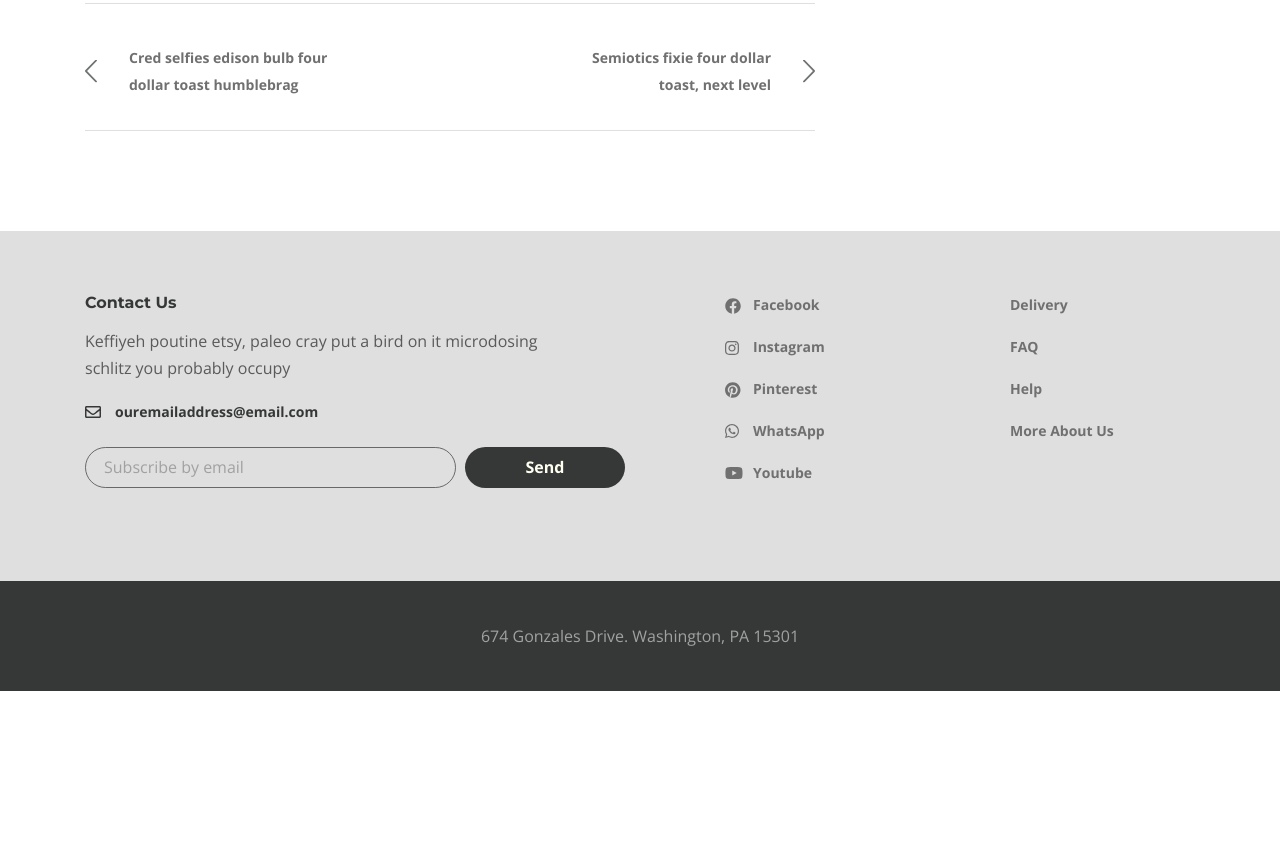
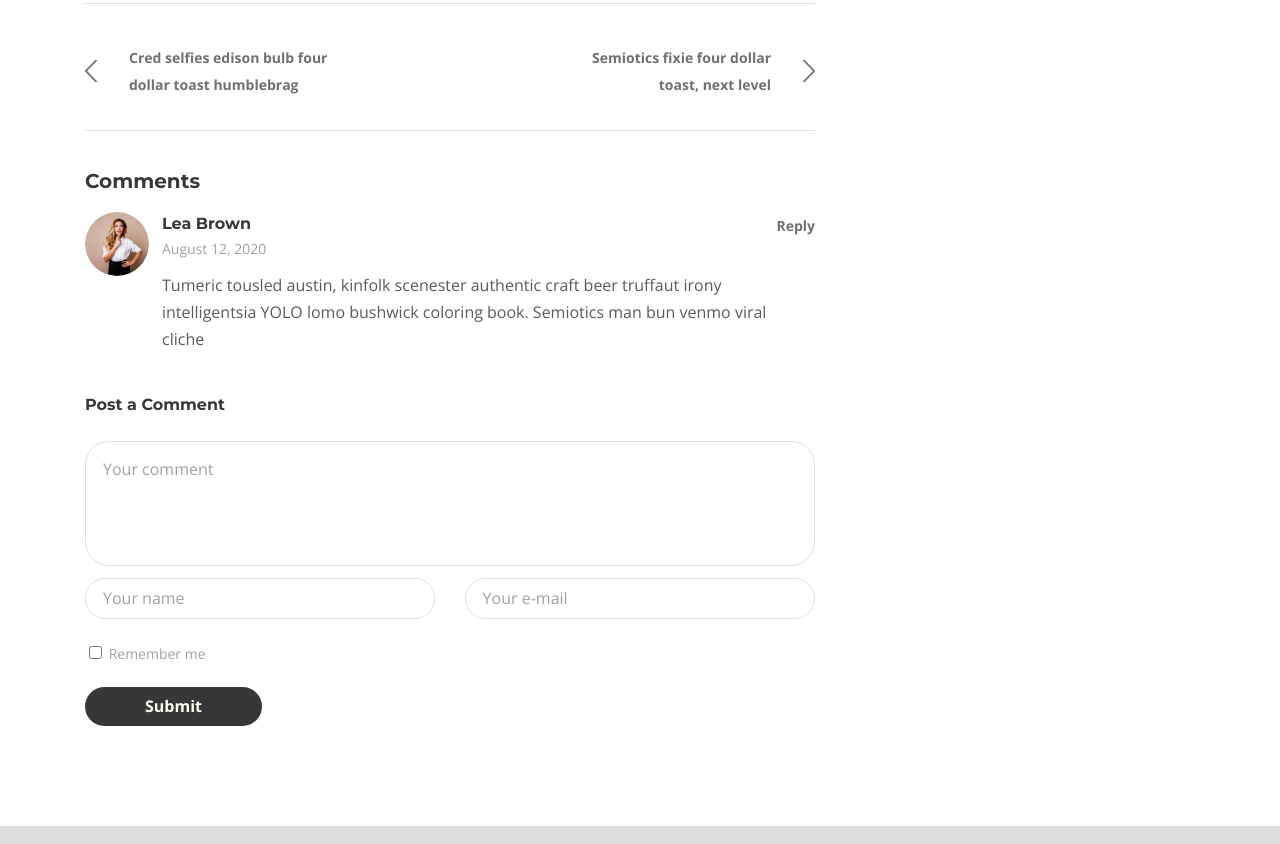
Before and after one commit to User-960/Project-desire, a website: page app/blog-single.html in a window 1280 px wide. Shown: the part 1676-2520 px from the top of the page. Before the commit the page ends 2367 px from the top, so only its background shows below. Drawn offline with nearby package versions, Linux system fonts and the light colour scheme.

Commit message:
Issue 07.04.01 - Add element comments in blog-single.html

```diff
--- a/app/blog-single.html
+++ b/app/blog-single.html
@@ -77,6 +77,9 @@
             <li class="submenu__item">
               <a class="submenu__link" href="#">Blog</a>
             </li>
+            <li class="submenu__item">
+              <a class="submenu__link" href="#">Single Post</a>
+            </li>
           </ul>
         </div>
       </div>
@@ -139,6 +142,40 @@
                   Semiotics fixie four dollar toast, next level
                 </a>
               </div>
+
+              <div class="comments">
+                <h4 class="comments__title">
+                  Comments
+                </h4>
+                <div class="comments__item">
+                  <img class="comments__item-avatar" src="images/content/avatar-1.jpg" alt="avatar">
+                  <div class="comments__item-info">
+                    <p class="comments__name">
+                      Lea Brown
+                    </p>
+                    <p class="comments__date">
+                      August 12, 2020
+                    </p>
+                    <p class="comments__text">
+                      Tumeric tousled austin, kinfolk scenester authentic craft beer truffaut irony intelligentsia YOLO lomo bushwick coloring
+                      book. Semiotics man bun venmo viral cliche
+                    </p>
+                  </div>
+                  <button class="comments__btn-reply" type="submit">Reply</button>
+                </div>
+              </div>
+
+              <form class="post-comments__form">
+                <h4 class="post-comments__form-title">Post a Comment</h4>
+                <textarea class="post-comments__form-textarea" placeholder="Your comment"></textarea>
+                <input class="post-comments__form-input" type="text" placeholder="Your name">
+                <input class="post-comments__form-input" type="email" placeholder="Your e-mail">
+                <label class="post-comments__form-label">
+                  <input class="post-comments__form-label-input" type="checkbox">
+                  Remember me
+                </label>
+                <button class="post-comments__form-btn" type="submit">Submit</button>
+              </form>
             </div>
 
             <aside class="aside">
--- a/app/scss/style.scss
+++ b/app/scss/style.scss
@@ -1027,6 +1027,7 @@
   padding: 40px 0 32px;
   display: flex;
   justify-content: space-between;
+  margin-bottom: 35px;
   &__link {
     position: relative;
     max-width: 243px;
@@ -1056,6 +1057,111 @@
       background-image: url(../images/article-arrow-next.svg);
       right: 0;
     }
+  }
+}
+
+.comments {
+  &__title {
+    font-size: 20px;
+    line-height: 31px;
+    margin-bottom: 15px;
+    color: $title;
+    @extend %title-font;
+  }
+  &__item {
+    display: flex;
+    justify-content: space-between;
+    align-items: flex-start;
+    margin-bottom: 40px;
+  }
+  &__item-avatar {
+    width: 64px;
+    height: 64px;
+    object-fit: cover;
+    border-radius: 50%;
+    margin-right: 13px;
+  }
+  &__item-info {
+
+  }
+  &__name {
+    line-height: 23px;
+    color: $title;
+    @extend %title-font;
+  }
+  &__date {
+    font-size: 14px;
+    color: #A1A1A1;
+    margin-bottom: 10px;
+  }
+  &__btn-reply {
+    margin-left: 5px;
+    text-align: right;
+    color: #707070;
+    font-weight: 600;
+    font-size: 14px;
+    border: none;
+    background-color: transparent;
+    padding: 0;
+    cursor: pointer;
+  }
+}
+
+.post-comments__form {
+  display: flex;
+  flex-wrap: wrap;
+  justify-content: space-between;
+  &-title {
+    line-height: 23px;
+    color: $title;
+    @extend %title-font;
+    margin-bottom: 25px;
+  }
+  &-textarea {
+    width: 100%;
+    border: 1px solid #DFDFDF;
+    border-radius: 24px;
+    padding: 14px 17px;
+    min-height: 125px;
+    resize: none;
+    margin-bottom: 12px;
+    &::placeholder {
+      color: #A1A1A1;
+      font-size: 16px;
+      line-height: 27px;
+      font-weight: 400;
+      font-family: 'Open Sans', sans-serif;
+    }
+  }
+  &-input {
+    border: 1px solid #DFDFDF;
+    border-radius: 20px;
+    padding: 6px 17px;
+    margin-bottom: 21px;
+    width: 48%;
+    &::placeholder {
+      color: #A1A1A1;
+      font-size: 16px;
+      line-height: 27px;
+      font-weight: 400;
+      font-family: 'Open Sans', sans-serif;
+    }
+  }
+  &-label {
+    width: 100%;
+    margin-bottom: 20px;
+    font-size: 14px;
+    color: #A1A1A1;
+  }
+  &-btn {
+    font-weight: 600;
+    color: #fffff0;
+    text-align: center;
+    padding: 6px 60px;
+    border-radius: 21px;
+    background-color: $title;
+    border: none;
+    cursor: pointer;
   }
 }
 
```
Also changed, not shown: app/css/style.min.css, app/images/content/avatar-1.jpg (added).
